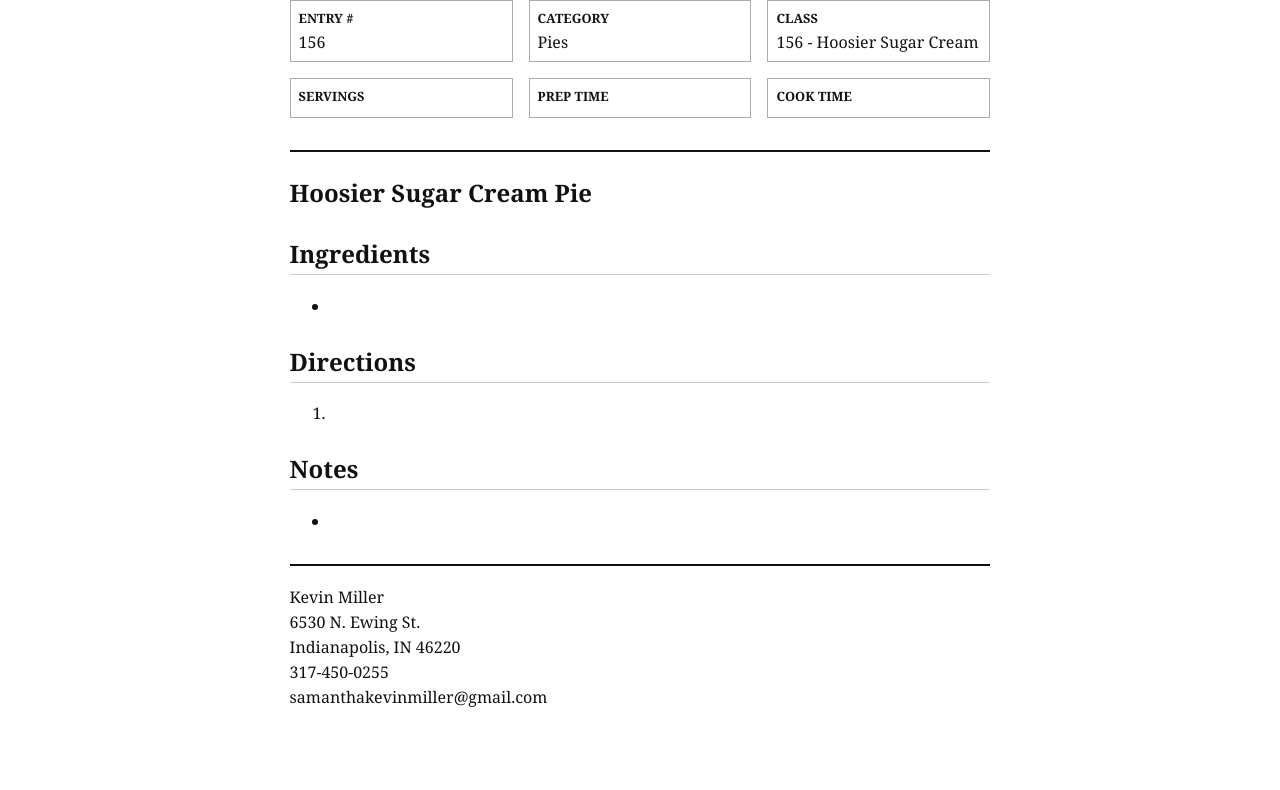
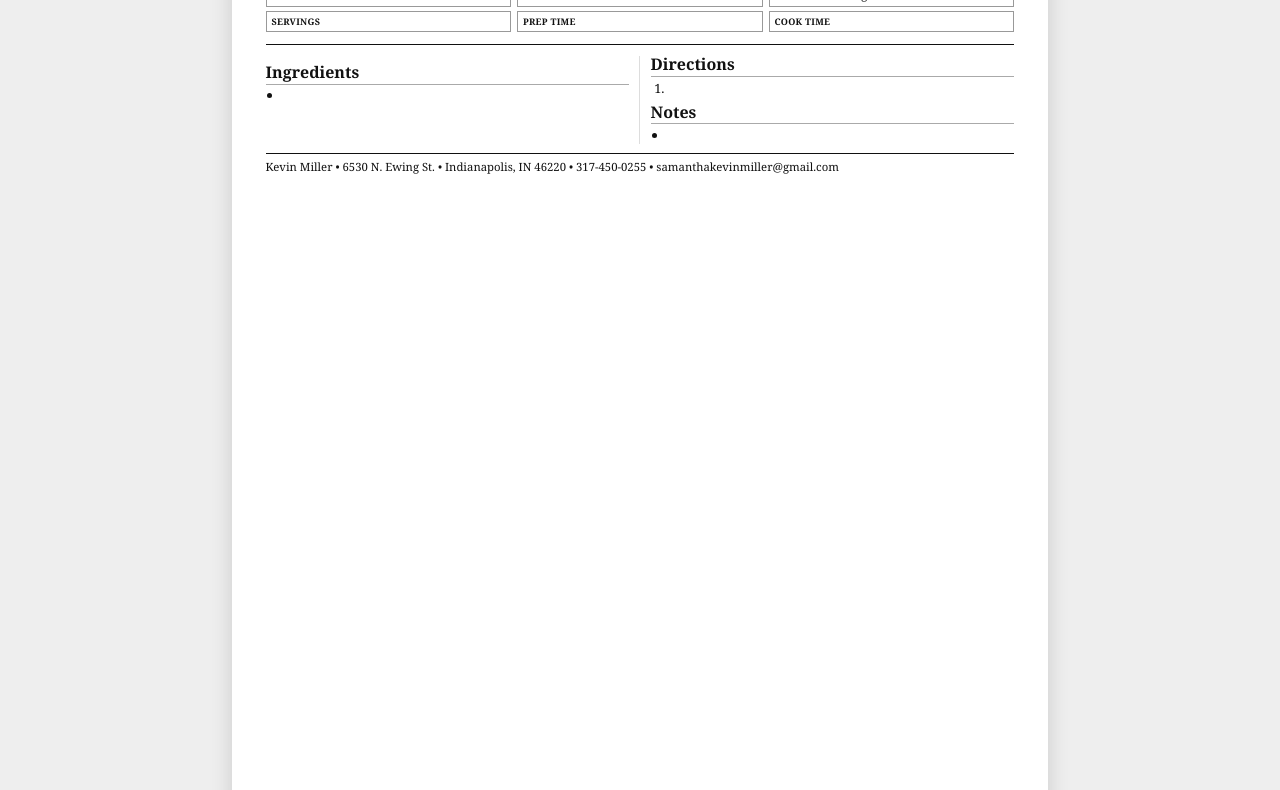
Before and after one commit to kemiller2002/culinary-arts-2026-state-fair, a website: page html/kevin-adult-pies-156-hoosier-sugar-cream.html in a window 1280 px wide. Shown: the part 117-907 px from the top of the page. Before the commit the page ends 886 px from the top, so only its background shows below. Drawn offline with Linux system fonts and the light colour scheme.

Commit message:
update print

```diff
--- a/html/print.css
+++ b/html/print.css
@@ -1,99 +1,152 @@
+@page {
+  size: letter;
+  margin: 0.35in;
+}
+
 * {
   box-sizing: border-box;
 }
 
+html,
 body {
   margin: 0;
+  padding: 0;
+  background: white;
+  color: #111;
   font-family: Georgia, "Times New Roman", serif;
-  color: #111;
-  background: #fff;
+  font-size: 9.5pt;
+  line-height: 1.22;
 }
 
 .entry-sheet {
-  max-width: 8.5in;
-  margin: 0 auto;
-  padding: 0.6in;
+  width: 100%;
+  max-width: none;
 }
 
 .fair-header {
-  border-bottom: 2px solid #111;
-  padding-bottom: 1rem;
-  margin-bottom: 1.5rem;
+  border-bottom: 1.5px solid #111;
+  margin-bottom: 0.12in;
+  padding-bottom: 0.08in;
 }
 
 .fair-header h1 {
-  margin: 0 0 1rem;
-  font-size: 2rem;
+  margin: 0 0 0.06in;
+  font-size: 17pt;
+  line-height: 1.05;
 }
 
 .entry-meta,
 .recipe-meta {
   display: grid;
   grid-template-columns: repeat(3, 1fr);
-  gap: 1rem;
-  margin: 0 0 1rem;
+  gap: 0.06in;
+  margin: 0.04in 0;
 }
 
 .entry-meta div,
 .recipe-meta div {
-  border: 1px solid #aaa;
-  padding: 0.5rem;
+  border: 1px solid #999;
+  padding: 0.04in 0.05in;
+  min-height: 0;
 }
 
 dt {
+  font-size: 6.8pt;
   font-weight: bold;
-  font-size: 0.8rem;
   text-transform: uppercase;
+  letter-spacing: 0.03em;
 }
 
 dd {
-  margin: 0.25rem 0 0;
+  margin: 0.01in 0 0;
+  font-size: 8.5pt;
+}
+
+.recipe-body {
+  column-count: 2;
+  column-gap: 0.22in;
+  column-rule: 1px solid #ddd;
+}
+
+.recipe-body h1 {
+  display: none;
 }
 
 .recipe-body h2 {
-  margin-top: 1.75rem;
-  border-bottom: 1px solid #ccc;
-  padding-bottom: 0.25rem;
+  break-after: avoid;
+  margin: 0.08in 0 0.04in;
+  padding-bottom: 0.02in;
+  border-bottom: 1px solid #aaa;
+  font-size: 12pt;
+  line-height: 1.1;
 }
 
 .recipe-body h3 {
-  margin-top: 1rem;
+  break-after: avoid;
+  margin: 0.06in 0 0.03in;
+  font-size: 10pt;
+  line-height: 1.1;
+}
+
+.recipe-body p {
+  margin: 0.03in 0;
+}
+
+.recipe-body ul,
+.recipe-body ol {
+  margin: 0.03in 0 0.07in 0.18in;
+  padding: 0;
 }
 
 .recipe-body li {
-  margin-bottom: 0.35rem;
+  margin: 0.015in 0;
+  break-inside: avoid;
+}
+
+.recipe-body hr {
+  display: none;
 }
 
 .entrant-footer {
-  margin-top: 2rem;
-  padding-top: 1rem;
-  border-top: 2px solid #111;
+  margin-top: 0.1in;
+  padding-top: 0.06in;
+  border-top: 1.5px solid #111;
+  font-size: 8.5pt;
+  line-height: 1.15;
+  break-inside: avoid;
 }
 
 .entrant-footer p {
-  margin: 0.2rem 0;
+  display: inline;
+  margin: 0;
+}
+
+.entrant-footer p:not(:last-child)::after {
+  content: " • ";
+}
+
+@media screen {
+  body {
+    background: #eee;
+  }
+
+  .entry-sheet {
+    width: 8.5in;
+    min-height: 11in;
+    margin: 2rem auto;
+    padding: 0.35in;
+    background: white;
+    box-shadow: 0 0 20px rgb(0 0 0 / 0.15);
+  }
 }
 
 @media print {
-  body {
-    background: white;
-  }
-
   .entry-sheet {
-    padding: 0.5in;
+    padding: 0;
   }
 
   a {
     color: inherit;
     text-decoration: none;
   }
-
-  h2,
-  h3 {
-    break-after: avoid;
-  }
-
-  li {
-    break-inside: avoid;
-  }
 }
```
